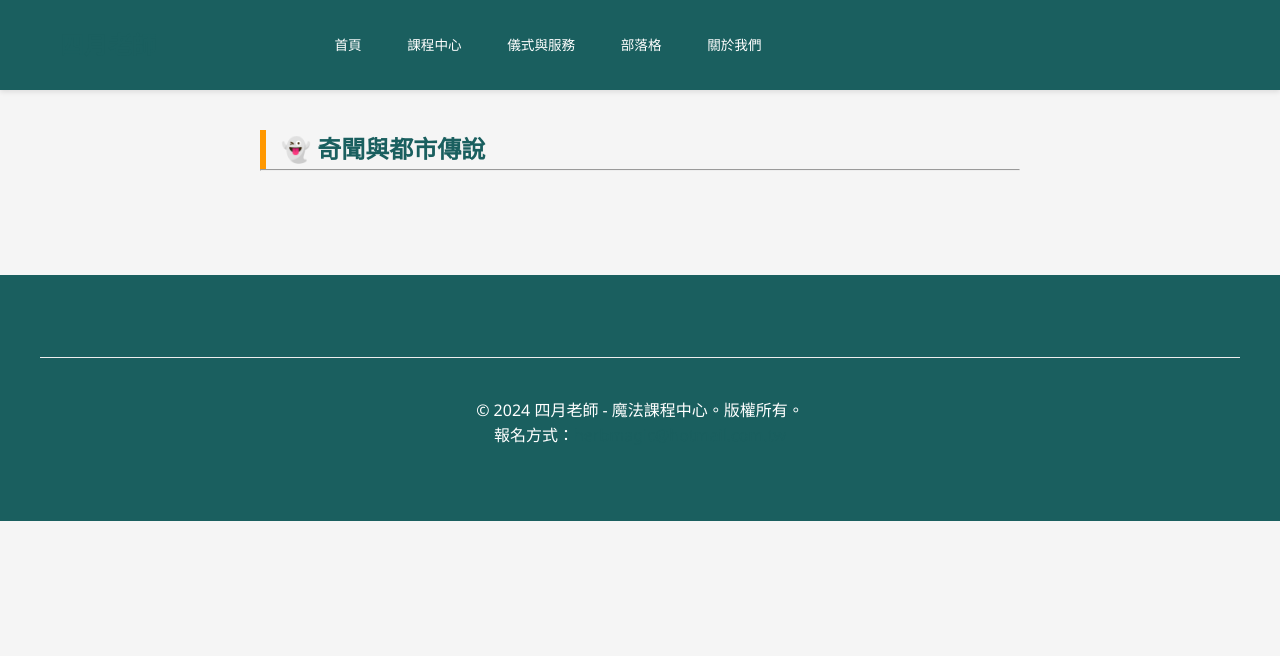
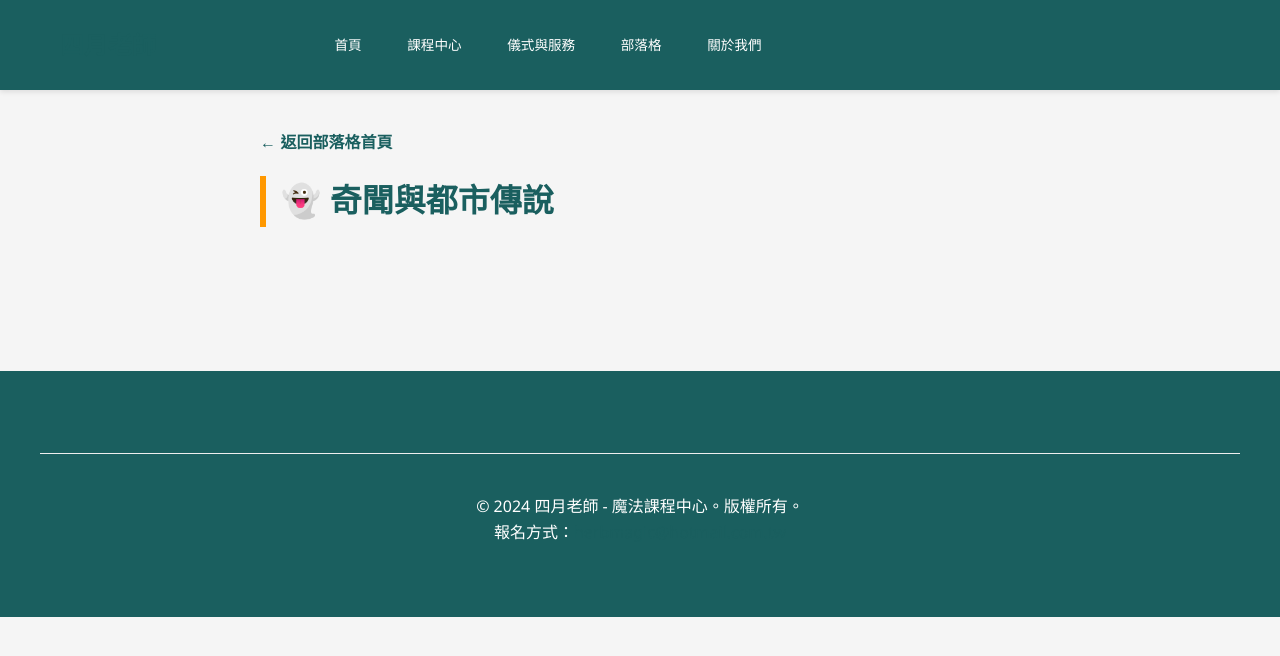
Before and after one commit to light4uliuphone-lang/hoodoo, a Jekyll site: the page built from blog/category/legend.html, in a window 1280 px wide. Shown: the top 656 px of the page. Built offline with Jekyll 4.4.1, drawn with Linux system fonts in a browser that asks for light colours; comment, search, counter and statistics services are not loaded.

Commit message:
Update legend.html

```diff
--- a/blog/category/legend.html
+++ b/blog/category/legend.html
@@ -1,18 +1,31 @@
 ---
 layout: default
-title: "分類：奇聞與都市傳說"
+title: "分類：奇聞與都市傳說 - 四月老師"
 permalink: /blog/category/legend.html
 ---
 
-<div style="max-width: 800px; margin: 0 auto; padding: 40px 20px;">
-    <h2 style="border-left: 6px solid #ff9800; padding-left: 15px; color: #1a5f5f;">👻 奇聞與都市傳說</h2>
-    <hr>
-    {% for post in site.posts %}
-      {% if post.categories contains "legend" or post.category == "legend" %}
-        <article style="margin-bottom: 20px;">
-            <small>{{ post.date | date: "%Y/%m/%d" }}</small>
-            <h3><a href="{{ post.url | relative_url }}">{{ post.title }}</a></h3>
-        </article>
-      {% endif %}
-    {% endfor %}
+<div style="max-width: 800px; margin: 0 auto; padding: 40px 20px; font-family: sans-serif;">
+    <div style="margin-bottom: 20px;">
+        <a href="/blog/" style="color: #1a5f5f; text-decoration: none; font-weight: bold;">← 返回部落格首頁</a>
+    </div>
+
+    <header style="border-left: 6px solid #ff9800; padding-left: 15px; margin-bottom: 40px;">
+        <h1 style="color: #1a5f5f; font-size: 2rem; margin: 0;">👻 奇聞與都市傳說</h1>
+    </header>
+
+    <div class="category-main-content">
+        {% for post in site.posts %}
+            {% if post.categories contains "legend" or post.category == "legend" %}
+                <article style="margin-bottom: 30px; padding-bottom: 20px; border-bottom: 1px solid #eee;">
+                    <div style="color: #888; font-size: 0.85rem; margin-bottom: 10px;">📅 {{ post.date | date: "%Y/%m/%d" }}</div>
+                    <h3 style="margin: 10px 0; font-size: 1.4rem;">
+                        <a href="{{ post.url | relative_url }}" style="color: #333; text-decoration: none; font-weight: bold;">{{ post.title }}</a>
+                    </h3>
+                    <div style="color: #666; line-height: 1.6; font-size: 1rem;">
+                        {{ post.excerpt | strip_html | truncate: 120 }}
+                    </div>
+                </article>
+            {% endif %}
+        {% endfor %}
+    </div>
 </div>
```
